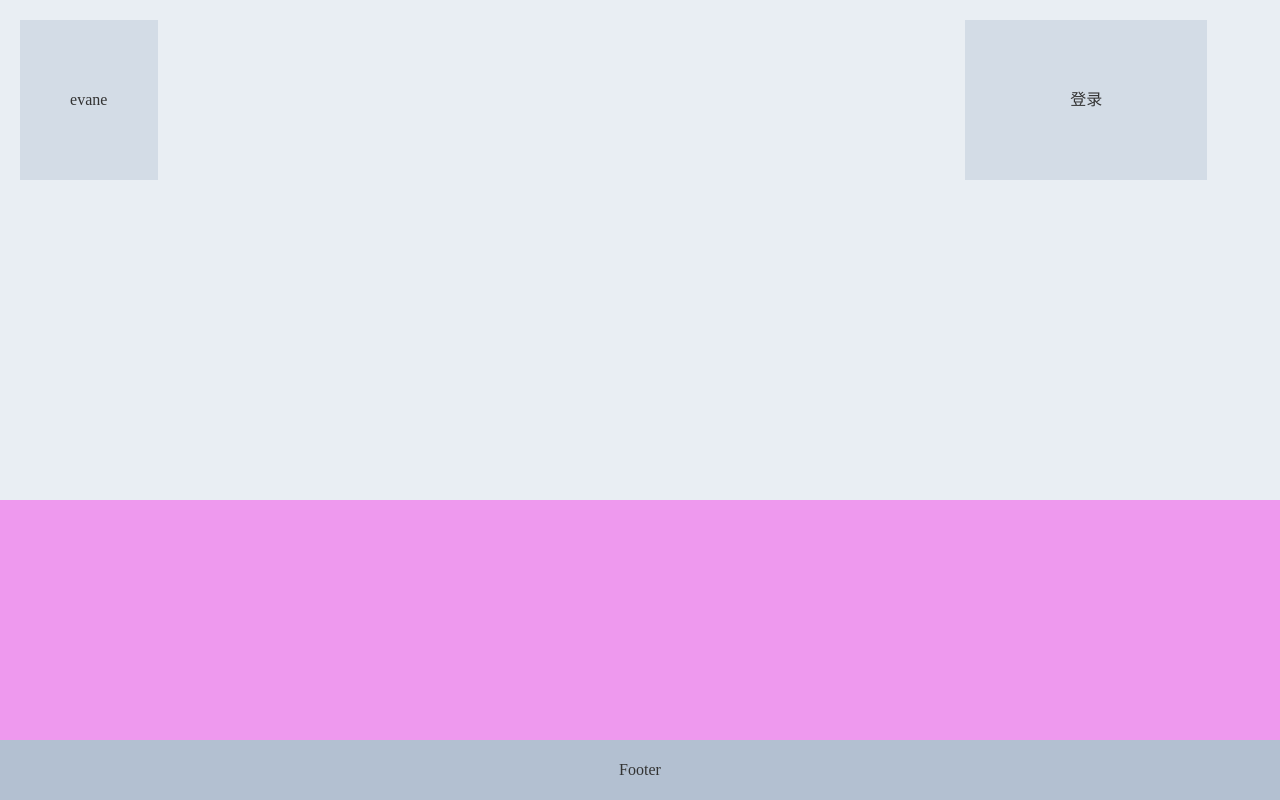
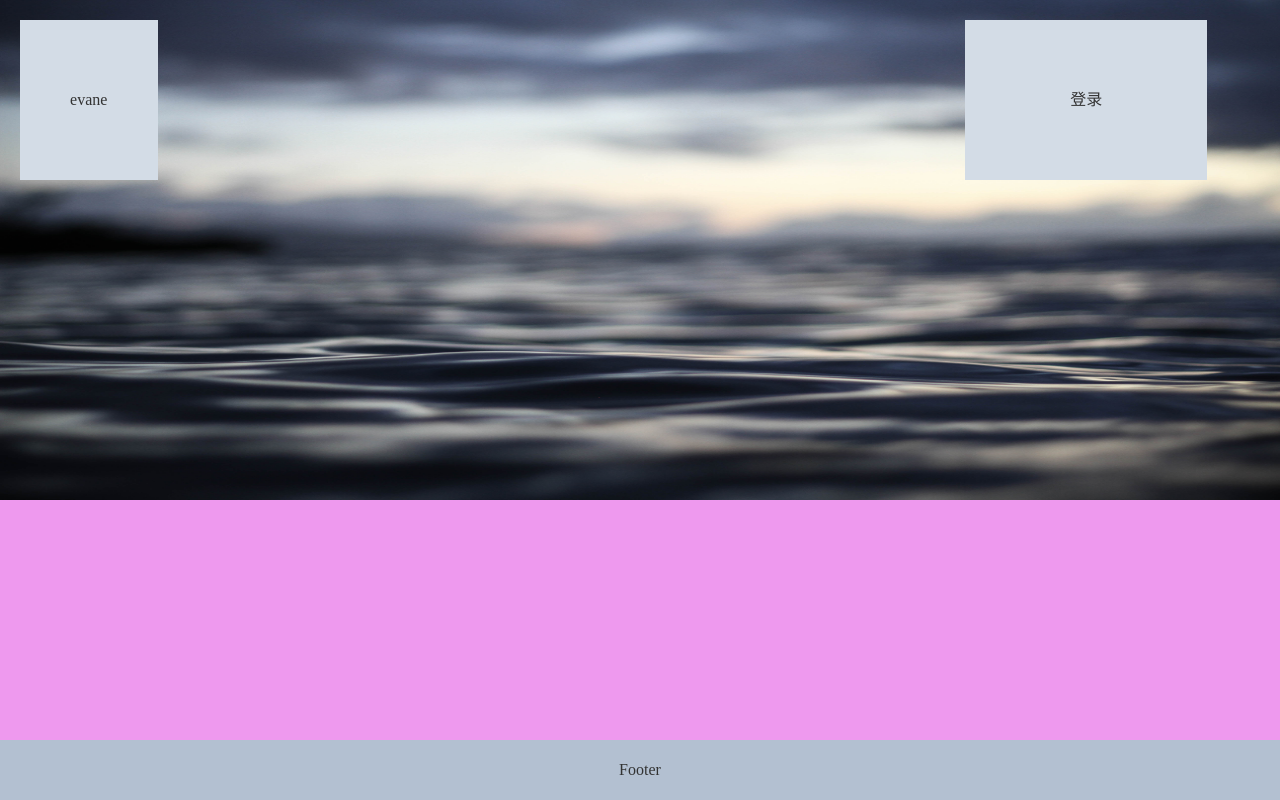
Before and after one commit to tyw809611051/evane-front, a Vue app: page /#/ in a window 1280 px wide. Built offline with nearby package versions, Linux system fonts and the light colour scheme.

Commit message:
home picture load

```diff
--- a/src/page/home/home.vue
+++ b/src/page/home/home.vue
@@ -40,7 +40,9 @@ export default {
   }
 
   .el-main {
-    background-color: #E9EEF3;
+    background-size: 100% 100%;
+    background-image: url('./home.jpg');
+    background-position:center;
     color: #333;
     text-align: center;
     line-height: 160px;
```
Also changed, not shown: src/page/home/home.jpg (added).
